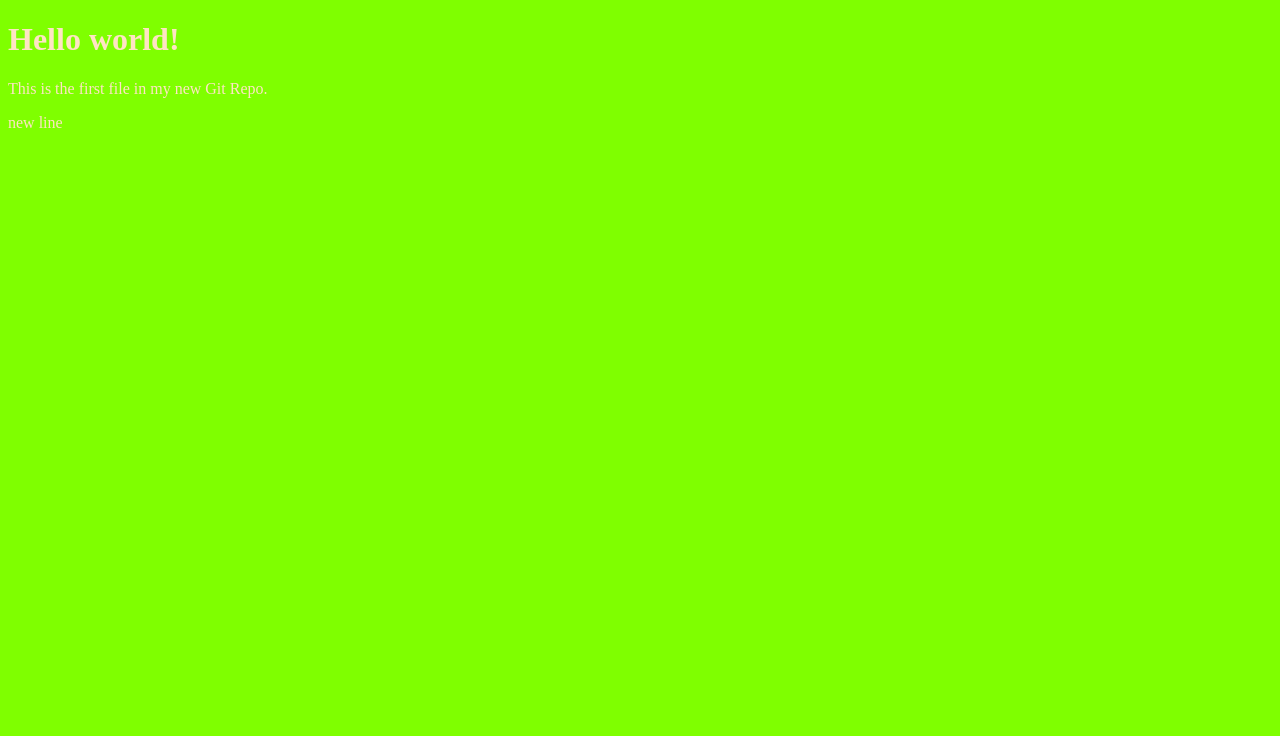
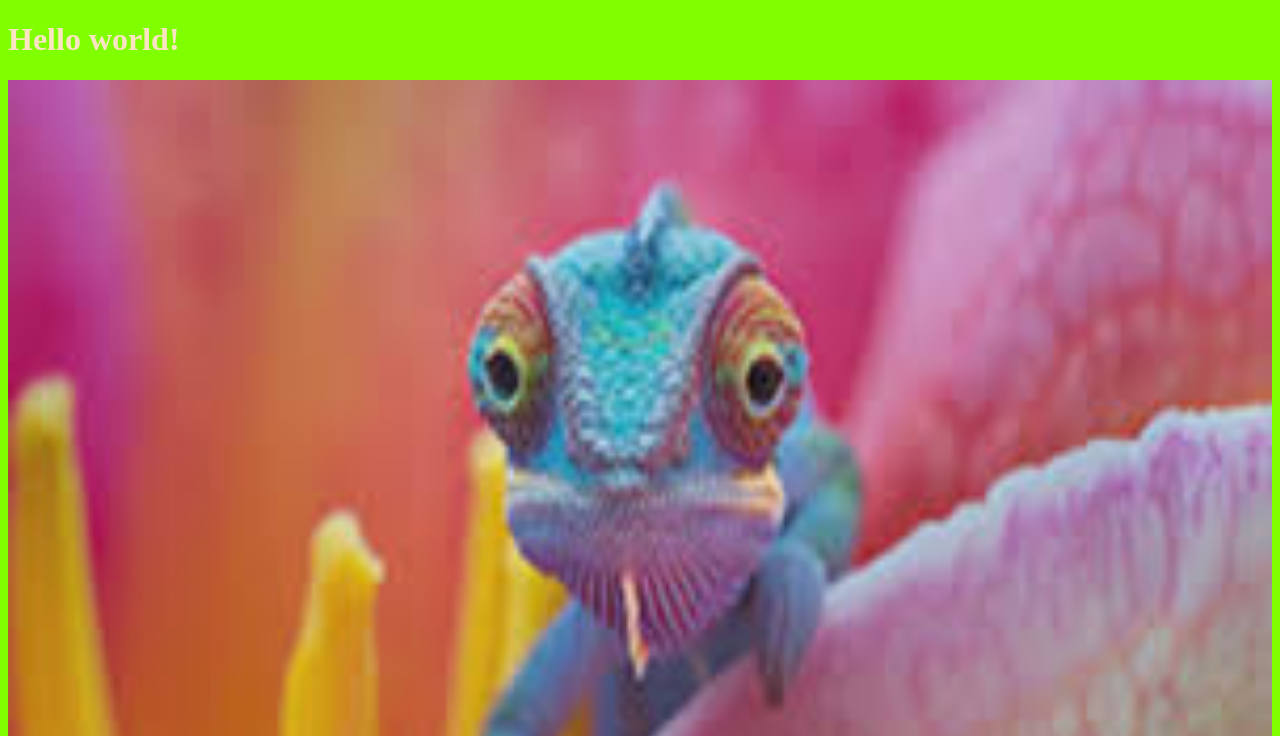
Before and after one commit to m9m9ntomor1/First_import, a plain HTML site: page index.html in a window 1280 px wide. Shown: the top 736 px of the page. Drawn offline with Linux system fonts and the light colour scheme.

Commit message:
Added image

```diff
--- a/index.html
+++ b/index.html
@@ -7,6 +7,7 @@
 <body>
 
 <h1>Hello world!</h1>
+<div><img src="download.jpg" alt="Chameleonnooyo" style="width: 100%; height: 960px;"></div>
 <p>This is the first file in my new Git Repo.</p>
 <p>new line</p>
 
```
Also changed, not shown: download.jpg (added).
